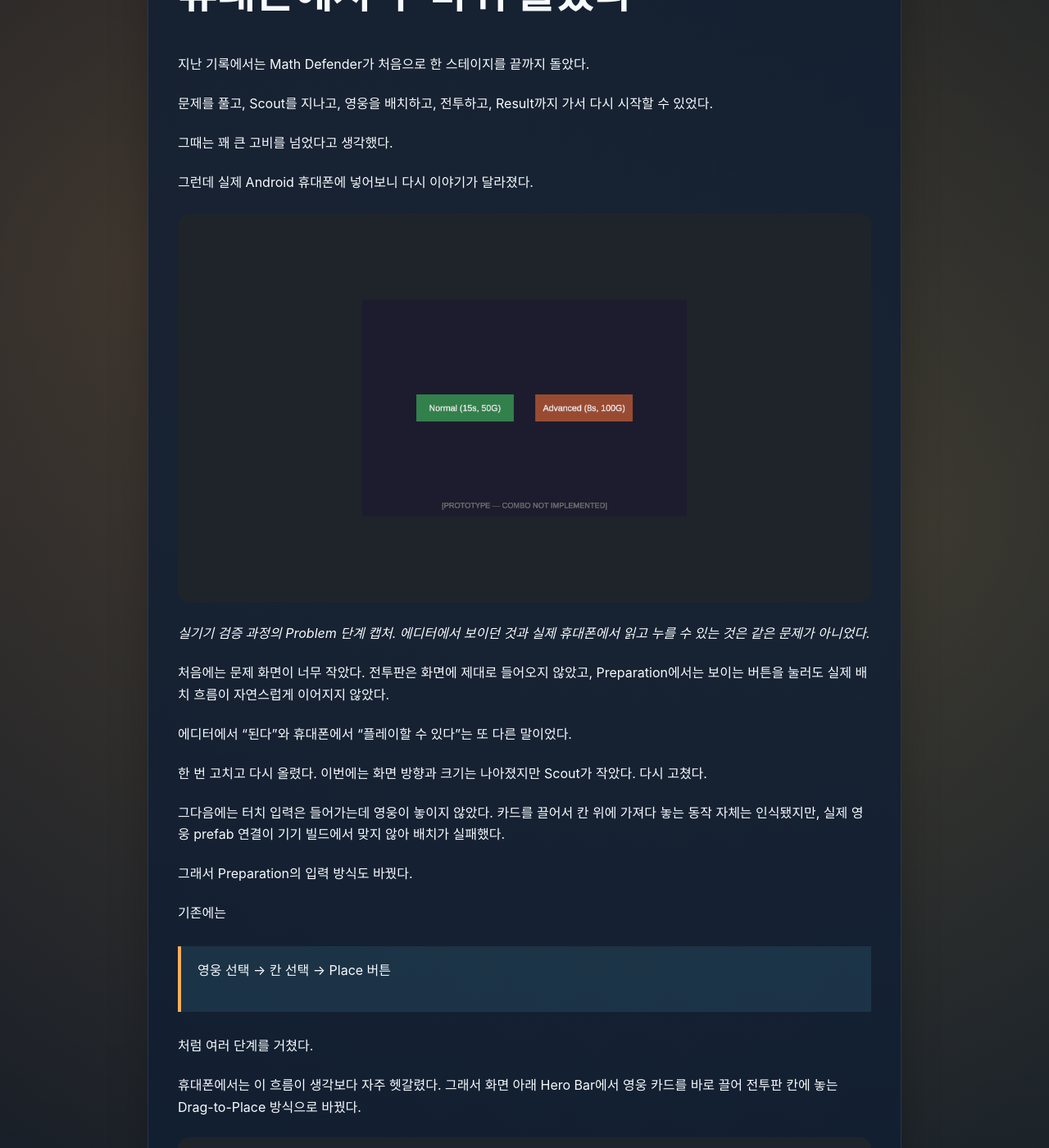
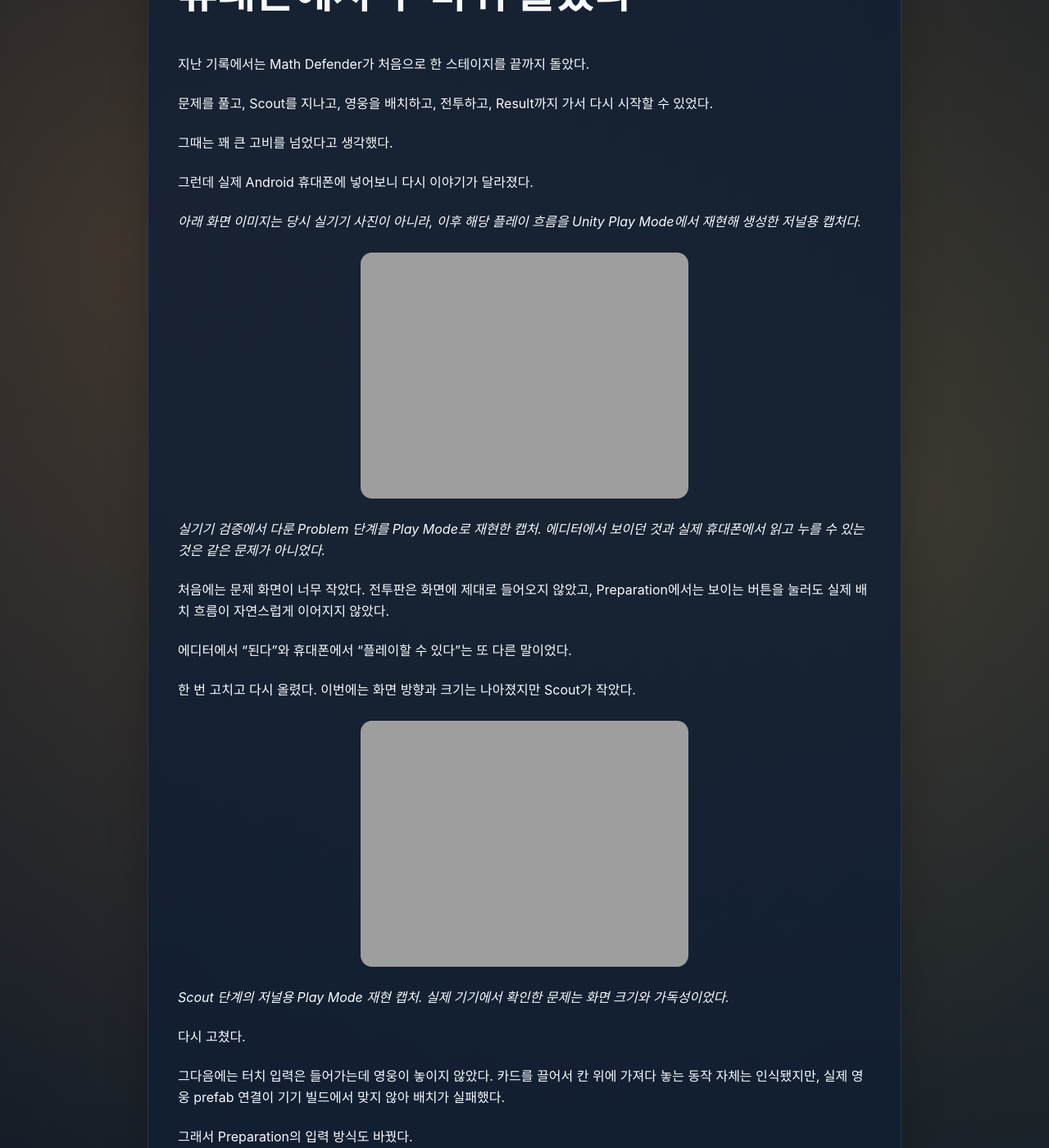
Before and after one commit to fiverocksgames/math-defender, a Jekyll site: the page built from _math_defender_journals/2026-09-11-real-device-vertical-slice-ko.md, in a window 1280 px wide and 1400 px high, scrolled down 223 px. Shown: the whole window at 82% size. Built offline with Jekyll 4.4.1, drawn with Linux system fonts in a browser that asks for light colours; some of the changed text lies outside the part shown.

Commit message:
docs(journal): reference runtime Play Mode captures in Korean entry / 한국어 저널 캡처 교체

```diff
--- a/_math_defender_journals/2026-09-11-real-device-vertical-slice-ko.md
+++ b/_math_defender_journals/2026-09-11-real-device-vertical-slice-ko.md
@@ -20,9 +20,11 @@
 
 그런데 실제 Android 휴대폰에 넣어보니 다시 이야기가 달라졌다.
 
-![실제 기기 기준으로 다시 다듬은 Math Defender Problem 화면](https://fiverocksgames.github.io/math-defender/assets/journals/2026-09-11/problem.png)
+*아래 화면 이미지는 당시 실기기 사진이 아니라, 이후 해당 플레이 흐름을 Unity Play Mode에서 재현해 생성한 저널용 캡처다.*
 
-*실기기 검증 과정의 Problem 단계 캡처. 에디터에서 보이던 것과 실제 휴대폰에서 읽고 누를 수 있는 것은 같은 문제가 아니었다.*
+![실제 기기 기준으로 다시 다듬은 Math Defender Problem 화면](https://fiverocksgames.github.io/math-defender/assets/journals/2026-09-11/problem-388c8bd4.png)
+
+*실기기 검증에서 다룬 Problem 단계를 Play Mode로 재현한 캡처. 에디터에서 보이던 것과 실제 휴대폰에서 읽고 누를 수 있는 것은 같은 문제가 아니었다.*
 
 처음에는 문제 화면이 너무 작았다.
 전투판은 화면에 제대로 들어오지 않았고,
@@ -32,6 +34,11 @@
 
 한 번 고치고 다시 올렸다.
 이번에는 화면 방향과 크기는 나아졌지만 Scout가 작았다.
+
+![Scout 단계 Play Mode 재현 화면](https://fiverocksgames.github.io/math-defender/assets/journals/2026-09-11/scout-388c8bd4.png)
+
+*Scout 단계의 저널용 Play Mode 재현 캡처. 실제 기기에서 확인한 문제는 화면 크기와 가독성이었다.*
+
 다시 고쳤다.
 
 그다음에는 터치 입력은 들어가는데 영웅이 놓이지 않았다.
@@ -48,7 +55,7 @@
 휴대폰에서는 이 흐름이 생각보다 자주 헷갈렸다.
 그래서 화면 아래 Hero Bar에서 영웅 카드를 바로 끌어 전투판 칸에 놓는 Drag-to-Place 방식으로 바꿨다.
 
-![Hero Bar에서 전투판으로 바로 끌어 놓는 Preparation 화면](https://fiverocksgames.github.io/math-defender/assets/journals/2026-09-11/preparation.png)
+![Hero Bar에서 전투판으로 바로 끌어 놓는 Preparation 화면](https://fiverocksgames.github.io/math-defender/assets/journals/2026-09-11/preparation-388c8bd4.png)
 
 *Preparation 단계. 여러 번 눌러 배치하던 흐름 대신 Hero Bar의 카드를 전투판 칸으로 바로 끌어 놓는 방식으로 바뀌었다.*
 
@@ -80,16 +87,16 @@
 영웅을 끌어 놓고,
 전투를 시작하고,
 
-![배치를 마치고 실제 전투가 진행되는 Battle 화면](https://fiverocksgames.github.io/math-defender/assets/journals/2026-09-11/battle.png)
+![배치를 마치고 실제 전투가 진행되는 Battle 화면](https://fiverocksgames.github.io/math-defender/assets/journals/2026-09-11/battle-388c8bd4.png)
 
-*Battle 단계. 실기기에서 배치를 끝낸 뒤 전투까지 이어지는 흐름을 다시 확인했다.*
+*Battle 단계의 Play Mode 재현 캡처. 실기기에서는 배치를 끝낸 뒤 전투까지 이어지는 흐름을 별도로 확인했다.*
 
 Result까지 간 다음,
 Restart Stage를 눌렀다.
 
-![전투를 끝내고 다시 시작할 수 있는 Result 화면](https://fiverocksgames.github.io/math-defender/assets/journals/2026-09-11/result.png)
+![전투를 끝내고 다시 시작할 수 있는 Result 화면](https://fiverocksgames.github.io/math-defender/assets/journals/2026-09-11/result-388c8bd4.png)
 
-*Result 단계. 여기서 끝나는 것이 아니라 Restart Stage 뒤 깨끗한 Problem 상태로 돌아가는 것까지가 이번 검증 범위였다.*
+*Result 단계의 Play Mode 재현 캡처. 실기기에서는 Restart Stage 뒤 깨끗한 Problem 상태로 돌아가는 것까지 검증했다.*
 
 게임은 깨끗한 Problem 상태로 돌아왔다.
 
```
